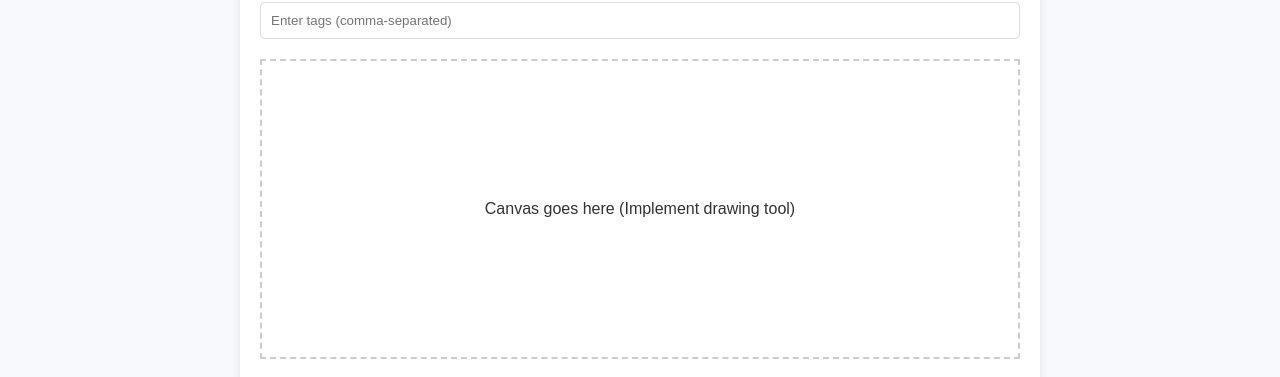
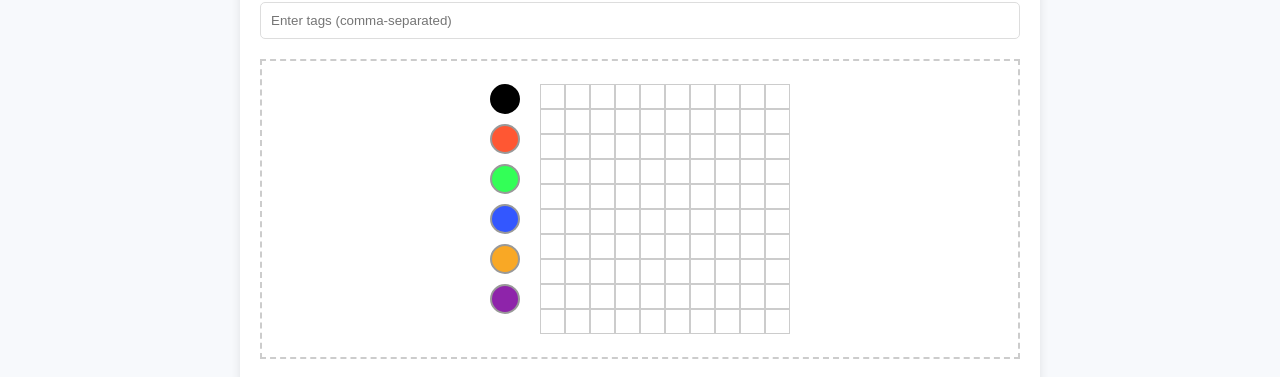
Before and after one commit to CorneliusPavlic/PixelPatch, a React (Create React App) app in the folder pixel-patch/: page /create-post in a window 1280 px wide. Shown: the part 533-910 px from the top of the page. Built offline with nearby package versions, Linux system fonts and the light colour scheme.

Commit message:
Add basic pixel drawing

```diff
--- /dev/null
+++ b/pixel-patch/src/components/PixelCreator/Drawing.js
@@ -0,0 +1,124 @@
+import React, {useState, useImperativeHandle, forwardRef } from "react";
+
+
+
+const Drawing = forwardRef(({initialGrid = {}, rowSize=10, columnSize = 10}, ref) => {
+    const cellSize = 25;
+    // Handles Colors
+    const [selectedColor, setSelectedColor] = useState("#000");
+    const colors = ["#000", "#FF5733", "#33FF57", "#3357FF", "#F9A825", "#8E24AA"]; // List of available colors (change later based on level?)
+    const defaultCellColor = "#fff";
+    // Handles draw or view mode
+    const [mode, setMode] = useState("draw");
+
+
+
+    // Handles grid
+
+    const getKey = (row, col) => { // Gets key based on row and column
+        return `${row}-${col}`;
+    }
+
+    const initializeGrid = (initialGrid, rowSize, columnSize, defaultCellColor) => {
+        // Initial grid already given to us
+        if(Object.keys(initialGrid).length > 0){
+            return initialGrid;
+        }
+        // No initial grid -> create default
+        const newGrid = {};
+        for(let row = 0; row < rowSize; row++){
+            for(let col = 0; col < columnSize; col++){
+                const cellKey = getKey(row, col);
+                newGrid[cellKey] = initialGrid[cellKey] || defaultCellColor;
+            }
+        }
+        return newGrid;
+    };
+
+    const [grid, setGrid] = useState(() => initializeGrid(initialGrid, rowSize, columnSize, defaultCellColor));
+
+
+    // Generate the grid to be displayed on screen
+    const generateGrid = () => {
+        const gridCells = [];
+        for(let row = 0; row < rowSize; row++){
+            for(let col = 0; col < columnSize; col++){
+                const key = `${row}-${col}`;
+                const cellColor = grid[key];
+                gridCells.push(
+                    <div
+                        key={key} // Use flat index as the key
+                        onClick={() => mode === "draw" && onCellClick(row, col)}
+                        style={{
+                        width: `${cellSize}px`,
+                        height: `${cellSize}px`,
+                        border: '1px solid #ccc',
+                        display: 'inline-block',
+                        backgroundColor: cellColor,
+                        }}
+                    />
+
+                )
+            }
+        }
+        return gridCells;
+      };
+
+      // Handles clicking on a grid cell -> changes to selected color
+      const onCellClick = (row,col) => {
+        const cellKey = getKey(row, col);
+        const newGrid = {...grid};
+        newGrid[cellKey]  = selectedColor;
+        setGrid(newGrid);
+        console.log(grid);
+      }
+
+      // Clears the grid
+      const clearGridData = () => {
+        const newGrid = {};
+        for(let row = 0; row < rowSize; row++){
+            for(let col = 0; col < columnSize; col++){
+                const key = getKey(row, col);
+                newGrid[key] = defaultCellColor;
+            }
+        }
+        setGrid(newGrid);
+      }
+
+      // Makes getGridData() and clearGridData() visible to the parent
+      useImperativeHandle(ref, () => ({
+        getGridData: () => grid,
+        clearGridData,
+      }));
+
+      return (
+        <div style={{display: "flex", alignItems: "flex-start", gap: "20px"}}>
+            {/* Color palette */}
+            <div style={{display: "flex", flexDirection: "column", gap: "10px"}} >
+                { colors.map((color) => (
+                    <div
+                        key={color}
+                        onClick={() => setSelectedColor(color)}
+                        style={{
+                            width: "30px",
+                            height: "30px",
+                            backgroundColor: color,
+                            cursor: "pointer",
+                            borderRadius: "50%",
+                            border: selectedColor === color ? "4px solid #000" : "2px solid #999", // Highlight selected
+                        }}
+                    />
+                ))}
+            </div>
+            {/* Grid */}
+            <div>
+                <div style={{ display: 'grid', gridTemplateColumns: `repeat(${columnSize}, ${cellSize}px)` }}>
+                    {generateGrid()}
+                </div>
+            </div>
+      </div>
+      );
+});
+
+
+export default Drawing;
--- a/pixel-patch/src/pages/CreatePost.js
+++ b/pixel-patch/src/pages/CreatePost.js
@@ -1,16 +1,25 @@
-import React, { useState } from 'react';
+import React, { useRef, useState } from 'react';
 import '../styles/CreatePost.css'; // Assuming styles are in a separate CSS file
+import Drawing from '../components/PixelCreator/Drawing';
 
 const CreatePost = () => {
   const [title, setTitle] = useState('');
   const [tags, setTags] = useState('');
   const [canvasData, setCanvasData] = useState(''); // Placeholder for canvas data
   const [statusMessage, setStatusMessage] = useState('');
+  const drawingRef = useRef();
 
   const handlePost = () => {
     // Logic for posting the pixel art
-    setStatusMessage('Post successfully created!');
-    clearCanvas();
+    if(drawingRef.current){
+      const gridData = drawingRef.current.getGridData();
+      setCanvasData(gridData);
+      setStatusMessage('Post successfully created!');
+      clearCanvas();
+    } else{
+      setStatusMessage('Error with creating post')
+    }
+
   };
 
   const handleArchive = () => {
@@ -30,6 +39,11 @@ const CreatePost = () => {
     setTitle('');
     setTags('');
     setCanvasData(''); // Reset canvas data
+    if(drawingRef.current){
+      drawingRef.current.clearGridData();
+    } else {
+      setStatusMessage('Error clearing canvas.');
+    }
   };
 
   return (
@@ -56,8 +70,8 @@ const CreatePost = () => {
         />
       </div>
       <div className="pixel-art-canvas">
+        <Drawing ref={drawingRef}/>
         {/* Placeholder for canvas component */}
-        <p>Canvas goes here (Implement drawing tool)</p>
       </div>
       <div className="actions">
         <button onClick={handlePost}>Post</button>
```
